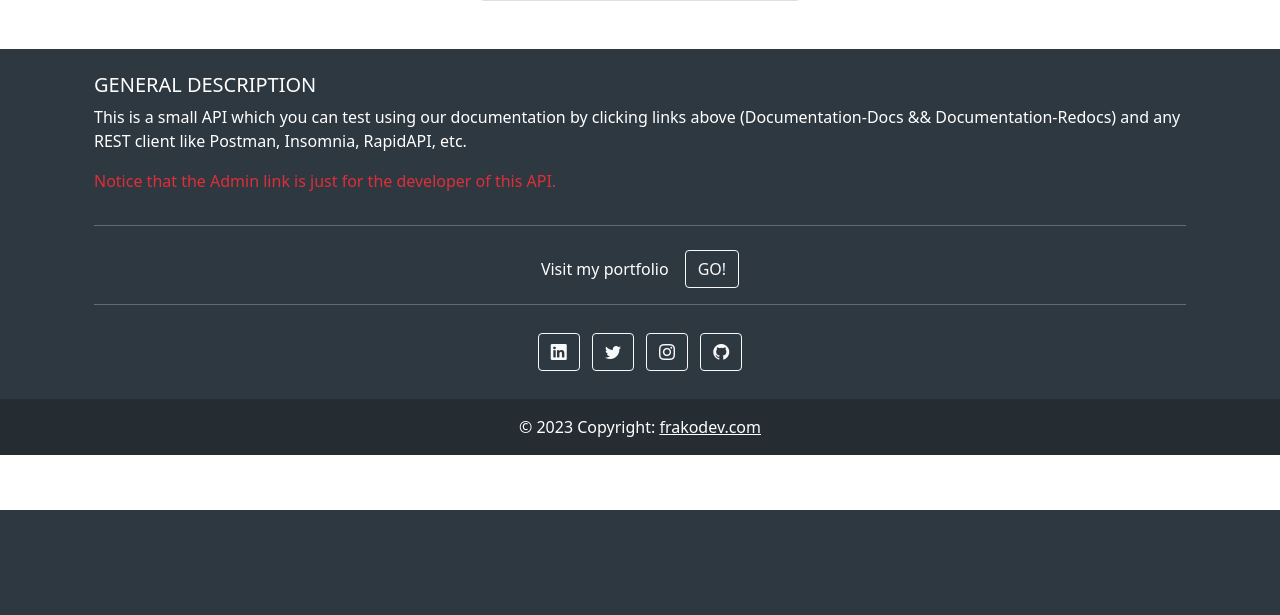
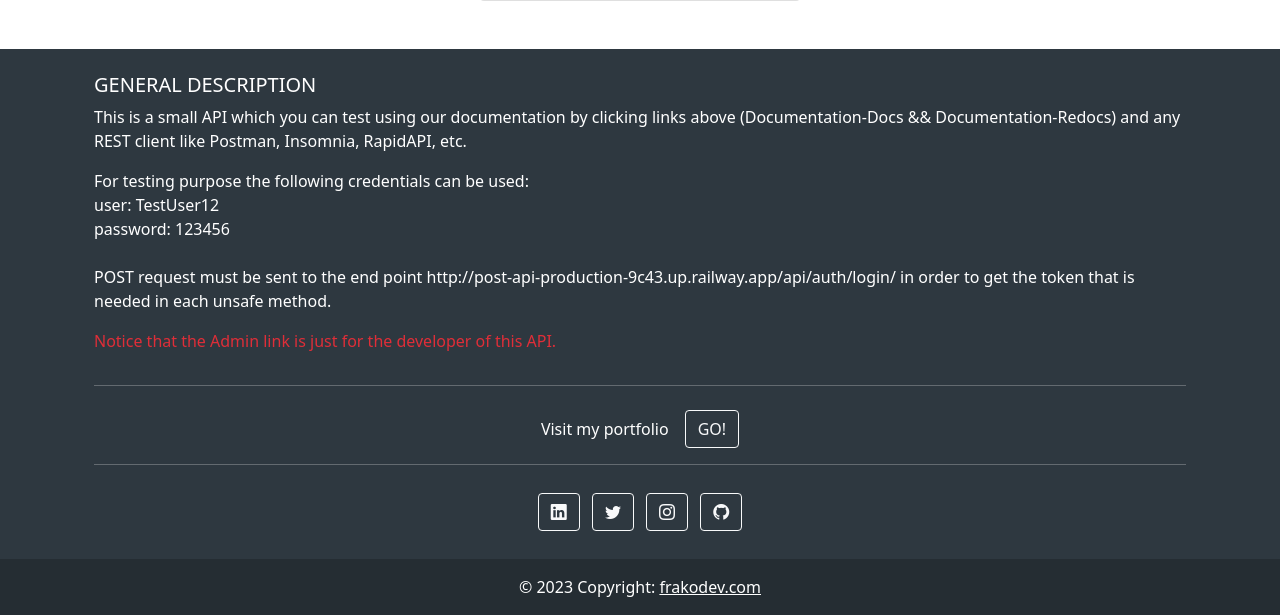
Before and after one commit to frakopy/Post-API, a Django app: template home/templates/home/home.html in a window 1280 px wide. Shown: the part 290-905 px from the top of the page. Before the commit the page ends 800 px from the top, so only its background shows below. Run offline with Django 4.2, Linux system fonts and the light colour scheme; the template is opened without the code that fills it, so the values that code supplies are empty.

Commit message:
Adding new information to HTML

```diff
--- a/home/templates/home/home.html
+++ b/home/templates/home/home.html
@@ -44,6 +44,14 @@
                             This is a small API which you can test using our documentation by clicking
                             links above (Documentation-Docs && Documentation-Redocs) and any REST client
                             like Postman, Insomnia, RapidAPI, etc.
+                        </p>
+                        <p>
+                            For testing purpose the following credentials can be used:
+                            <br>
+                            user: TestUser12 <br>
+                            password: 123456<br><br>
+                            POST request must be sent to the end point http://post-api-production-9c43.up.railway.app/api/auth/login/
+                            in order to get the token that is needed in each unsafe method.
                         </p>
                         <p style="color: #DF2E38">
                             Notice that the Admin link is just for the developer of this API.
```
